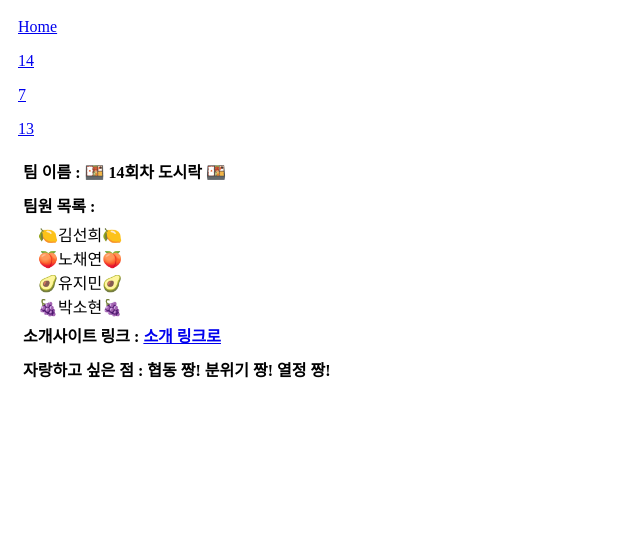
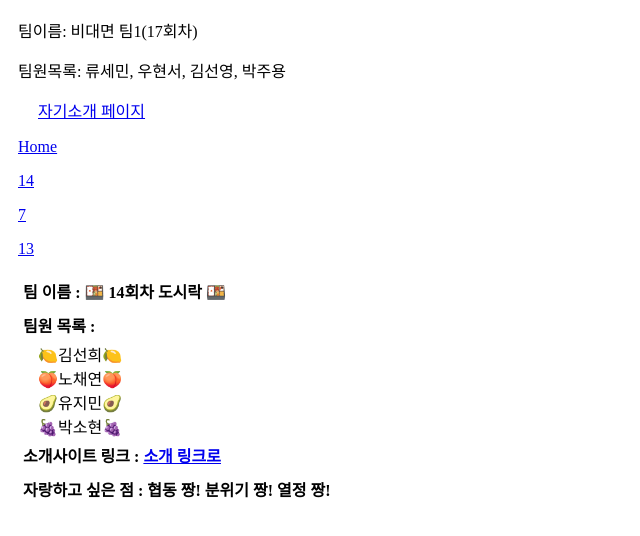
Before and after one commit to creamcream1217/git-20250428, a plain HTML site: page index.html in a window 1280 px wide. Shown: the whole page, without its empty margins (0-640 px from the left). Drawn offline with Linux system fonts and the light colour scheme.

Commit message:
17회차 비대면1팀 자기소개 (#7)
* 17회차 비대면1팀 자기소개 페이지지

* .

---------

Co-authored-by: creamy <45867831+creamcream1217@users.noreply.github.com>

```diff
--- a/index.html
+++ b/index.html
@@ -3,6 +3,13 @@
     <title>Git 특강 3차시</title>
   </head>
   <body>
+    <p>팀이름: 비대면 팀1(17회차)</p>
+    <p>팀원목록: 류세민, 우현서, 김선영, 박주용</p>
+    <ul>
+      <li>
+        <a href="https://ryusemin.github.io/0428repo">자기소개 페이지</a>
+      </li>
+    </ul>
     <a href="https://creamcream1217.github.io/git-20250428/index.html"
       ><p>Home</p></a
     >
```
